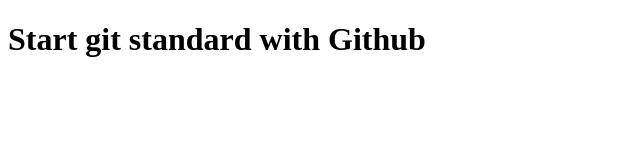
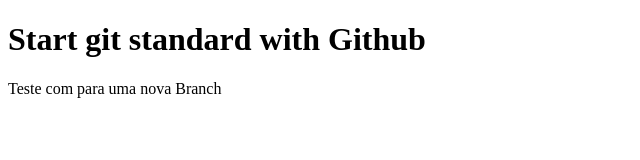
Before and after one commit to barcelonicesar/testegit, a plain HTML site: page index.html in a window 1280 px wide. Shown: the whole page, without its empty margins (0-640 px from the left). Drawn offline with Linux system fonts and the light colour scheme.

Commit message:
Adicionando uma label

```diff
--- a/index.html
+++ b/index.html
@@ -7,5 +7,8 @@
 </head>
 <body>
     <h1>Start git standard with Github</h1>
+
+    <label for="text">Teste com para uma nova Branch</label>
+
 </body>
 </html>
```
